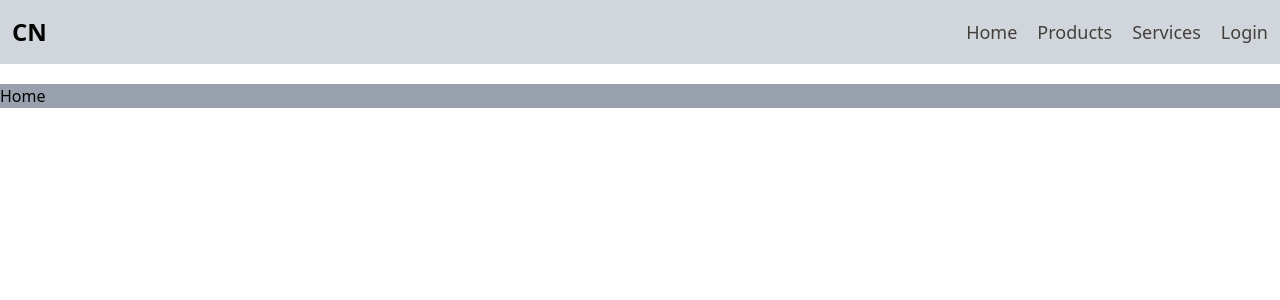
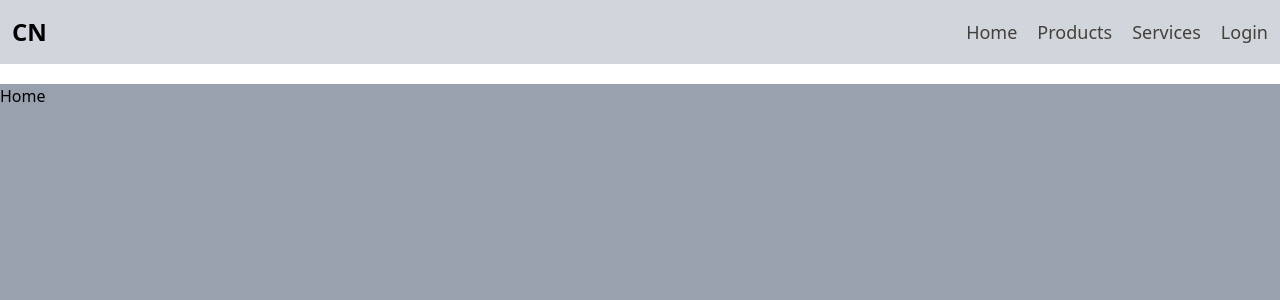
Before and after one commit to BRajendra10/React, a React (Vite) app in the folder react-final-project-1/: page / in a window 1280 px wide. Shown: the top 300 px of the page. Built offline with nearby package versions, Linux system fonts and the light colour scheme.

Commit message:
made some chagnes

```diff
--- a/react-final-project-1/src/components/Home.jsx
+++ b/react-final-project-1/src/components/Home.jsx
@@ -2,7 +2,7 @@
 
 function Home() {
   return (
-    <div className="row-span-11 bg-gray-400">
+    <div className="min-h-screen bg-gray-400">
       <h1>Home</h1>
     </div>
   )
--- a/react-final-project-1/src/components/Services.jsx
+++ b/react-final-project-1/src/components/Services.jsx
@@ -2,7 +2,7 @@
 
 function Services() {
   return (
-    <div className="row-span-11 bg-gray-400">Services</div>
+    <div className="min-h-screen bg-gray-400">Services</div>
   )
 }
 
```
